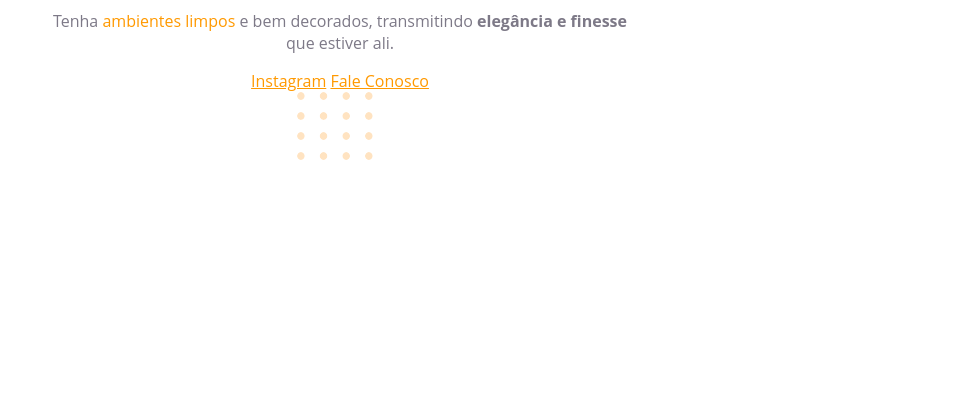
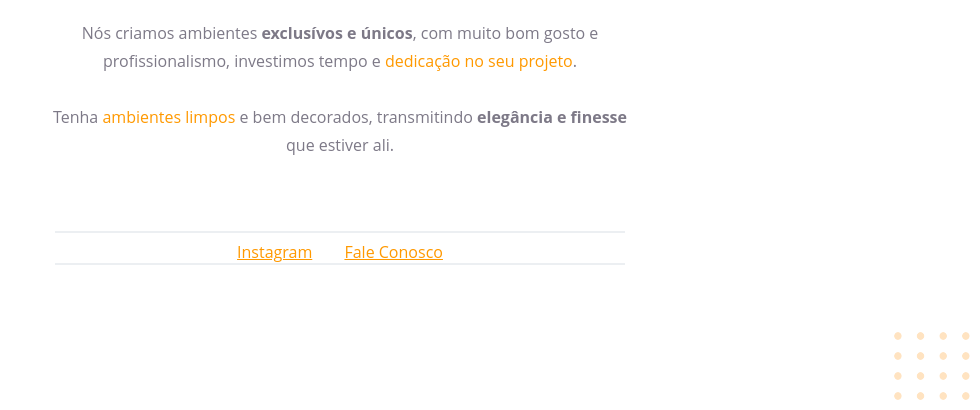
Before and after one commit to profamignez/explorer, a plain HTML site: page proj1/index.html in a window 1280 px wide. Shown: the part 390-800 px from the top of the page, without its empty margins (300-1280 px from the left). Drawn offline with Linux system fonts and the light colour scheme; a web font is replaced by a local one.

Commit message:
Projeto 1 - Móveis Customizados

```diff
--- a/proj1/css/style.css
+++ b/proj1/css/style.css
@@ -1,16 +1,23 @@
 body {
   font-family: 'Open Sans', sans-serif;
   text-align: center;
+  margin: 0;
 }
 #hero {
   width: 592px;
-  margin: auto;
+  margin: 0 auto 72px;
 }
+
+#hero img {
+  margin-bottom: 72px;
+}
+
 h1 {
   font-family: 'Padauk', sans-serif;
   font-size: 40px;
   line-height: 50px;
   font-weight: normal;
+  margin-bottom: 32px;
 }
 
 h1 span {
@@ -21,6 +28,25 @@ span, a {
   color: #FF9900;
 }
 
-p {
+p, footer {
   color: #7D7987;
+  font-size: 16px;
+  line-height: 28px;
 }
+
+#footer a + a {
+  margin-left: 28px;
+}
+
+.line {
+  width: 568px;
+  height: 0;
+  margin: 0 auto 8px;
+  border: 1px solid #ECEFF2;
+}
+
+#balls {
+  position: fixed;
+  bottom: 0px;
+  right: 0px;
+}
--- a/proj1/index.html
+++ b/proj1/index.html
@@ -4,7 +4,7 @@
   <meta charset="UTF-8">
   <meta http-equiv="X-UA-Compatible" content="IE=edge">
   <meta name="viewport" content="width=device-width, initial-scale=1.0">
-  <title>Projeto 1</title>
+  <title>Projeto 1 - Movéis Customizados</title>
 <!--Links Fontes   -->
 <link rel="preconnect" href="https://fonts.googleapis.com">
 <link rel="preconnect" href="https://fonts.gstatic.com" crossorigin>
@@ -20,15 +20,20 @@
 
     <h1>Ambientes <span>únicos</span> para você!</h1>
 
-    <p>Nós criamos ambientes<strong> exclusívos e únicos</strong>, com muito bom gosto e profissionalismo, investimos tempo e <span>dedicação no seu projeto</span>.</p>
+    <p>Nós criamos ambientes<strong> exclusívos e únicos</strong>, com muito bom gosto e profissionalismo, investimos tempo e <span>dedicação no seu projeto</span>.
+   <br/>
+   <br/>
 
-    <p>Tenha <span>ambientes limpos</span> e bem decorados, transmitindo <strong>elegância e finesse</strong> que estiver ali.</p>
+    Tenha <span>ambientes limpos</span> e bem decorados, transmitindo <strong>elegância e finesse</strong> que estiver ali.</p>
+  </div>
 
-  </div>
   <div id="footer">
-    <a href="
+
+  <div class="line"></div>
+    <a target="_blank" href="
     https://instagram.com/moveisparavoce">Instagram</a>
-    <a href="contato@moveisparavoce.com">Fale Conosco</a>
+    <a target="_blank" href="mailto:contato@moveisparavoce.com">Fale Conosco</a>
+    <div class="line"></div>
   </div>
 
   <img id="balls" src="images/balls.svg" alt="Bolinhas laranjadas no canto direito inferior da tela">
```
